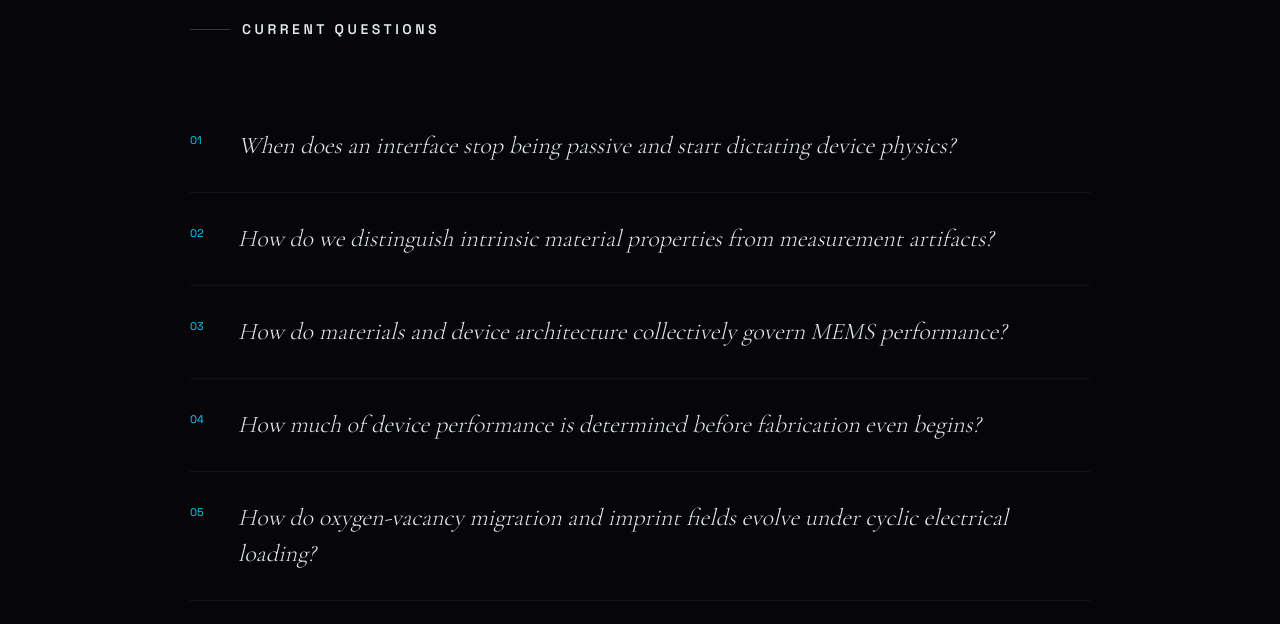
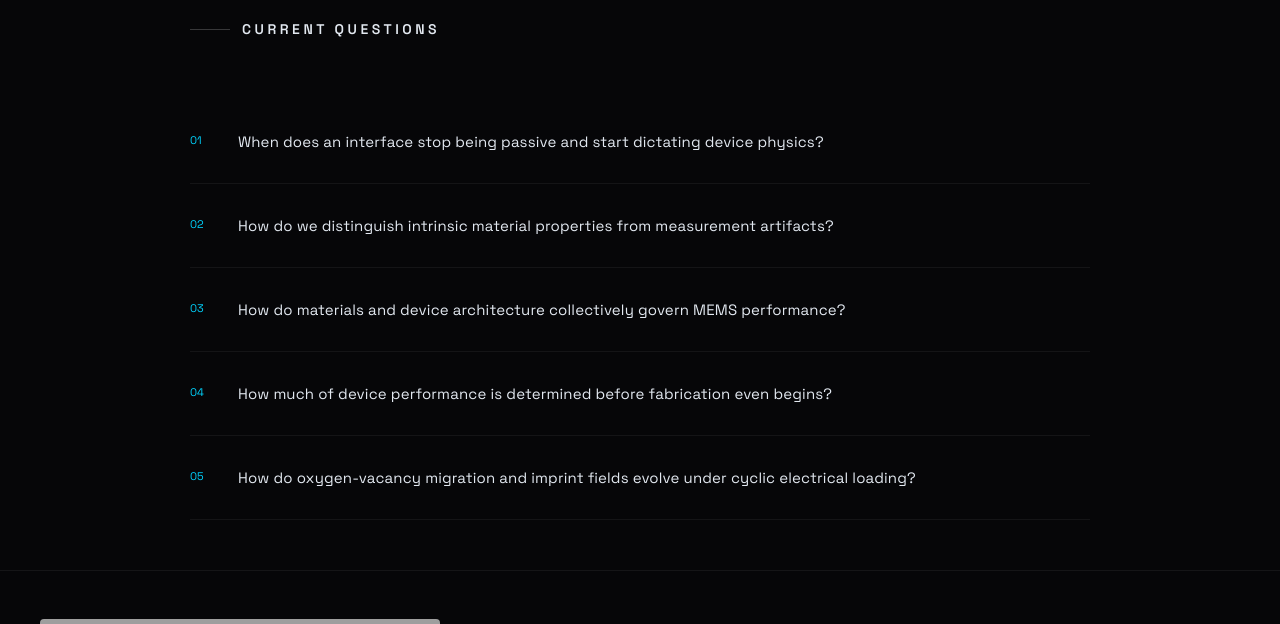
Before and after one commit to krishnadevpandey/krishnadev, a Next.js app: page / in a window 1280 px wide. Shown: the part 3640-4264 px from the top of the page. Built offline with nearby package versions, Linux system fonts and the light colour scheme; grey boxes are pictures that could not be loaded.

Commit message:
Describe your changes

```diff
--- a/app/page.jsx
+++ b/app/page.jsx
@@ -484,7 +484,17 @@ function QuestionsSection() {
             transition: `all 0.7s cubic-bezier(0.16,1,0.3,1) ${i * 0.1}s`,
           }}>
             <span style={{ fontFamily: "'Space Grotesk', sans-serif", fontSize: 11, color: "#00d4ff", minWidth: 24, paddingTop: 4 }}>0{i + 1}</span>
-            <p style={{ fontFamily: "'Cormorant Garamond', serif", fontSize: "clamp(1.1rem,2vw,1.5rem)", fontWeight: 300, color: COLORS.body, margin: 0, lineHeight: 1.5, fontStyle: "italic" }}>{q}</p>
+            <p style={{ fontFamily: "'Space Grotesk', sans-serif",fontSize: 15,
+    fontWeight: 400,
+    color: COLORS.body,
+    margin: 0,
+    lineHeight: 1.8,
+    fontStyle: "normal",
+    letterSpacing: "0.01em",
+  }}
+>
+  {q}
+</p>
           </div>
         ))}
       </div>
```
